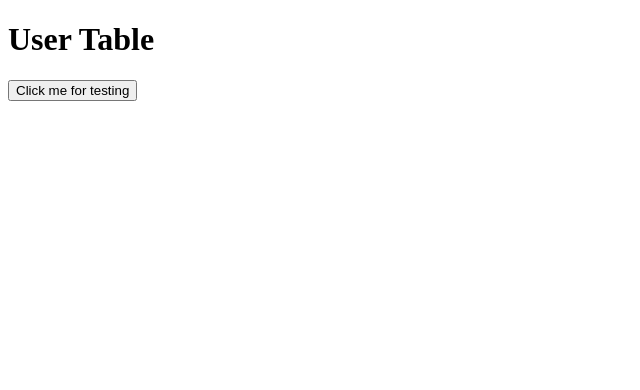
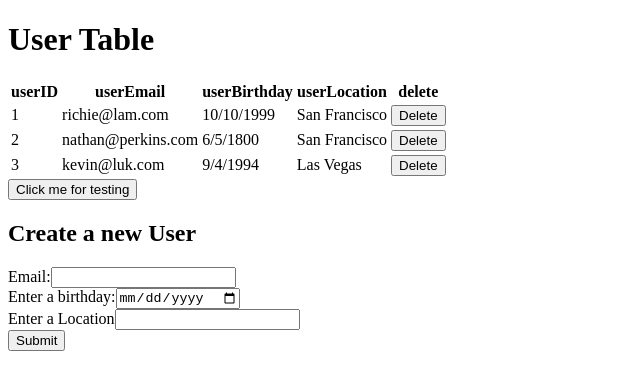
Before and after one commit to dtrannam/MONCH, a React (Create React App) app in the folder Frontend/monch/: page / in a window 1280 px wide. Shown: the top 390 px of the page, without its empty margins (0-640 px from the left). Built offline with nearby package versions, Linux system fonts and the light colour scheme.

Commit message:
user page

```diff
--- a/Frontend/monch/src/App.js
+++ b/Frontend/monch/src/App.js
@@ -1,13 +1,94 @@
 import React, {useState} from 'react';
 import { sample_users } from "./sample_data/users"
+import UserRow from "./components/UserRow"
+
+  /*
+  1. Create Sample Data X
+  2. Create Table X
+  3. Create row components X
+  4. Create form for insert X
+  5. create form for delete -----
+  6. create query for insert/delete -----
+  */
+
 
 function App() {
+  // State State Set Up
   const [users, setUsers] = useState(sample_users)
+
+  // Add SQL Query
+
+  // Form Set Up
+  const [email, setEmail] = useState("")
+  const [birthday, setBirthday] = useState("")
+  const [location, setLocation] = useState("")
+
+  function onChangeEmail(event) {
+    setEmail(event.target.value)
+  }
+
+  function onChangeBirthday(event) {
+    setBirthday(event.target.value)
+  }
+
+  function onChangeLocation(event) {
+    setLocation(event.target.value)
+  }
+  // Function Set Up
+
+  // Add SQL Insert
+  function createUser(event) {
+    event.preventDefault()
+    let newUser = {
+      userID: "None",
+      userEmail: email,
+      userBirthday: birthday,
+      userLocation: location
+    }
+    const updatedUsers = [... users]
+    updatedUsers.push(newUser)
+    setUsers(updatedUsers)
+  }
+
+  // Add SQL Delete
+  function deleteUser(id) {
+    alert(`Deleting a User ${id}`)
+    const updatedUsers = [... users]
+    updatedUsers.filter(user => user["userID"] !== id)
+    console.log(updatedUsers)
+  }
 
   return (
     <div>
-    <h1>User Table</h1>
-    <button onClick={() => console.log(users)}>Click me for testing</button>
+      <h1>User Table</h1>
+      <tbody>
+        <table>
+          <tr>
+            <th>userID</th>
+            <th>userEmail</th>
+            <th>userBirthday</th>
+            <th>userLocation</th>
+            <th>delete</th>
+          </tr>
+          {users.map((user) => {
+            return <UserRow data={user} deleteUser={deleteUser}/>
+          })}
+        </table>
+      </tbody>
+      <button onClick={() => console.log(users)}>Click me for testing</button>
+      <form onSubmit={createUser}>
+        <h2>Create a new User</h2>
+        <label for="userEmail">Email:</label>
+        <input type="email" id="userEmail" name="userEmail" onChange={e => onChangeEmail(e)}/>
+        <br/>
+        <label for="userBirthday">Enter a birthday:</label>
+        <input type="date" id="userBirthday" name="userBirthday" onChange={e => onChangeBirthday(e)}/>
+        <br/>
+        <label for="userLocation">Enter a Location</label>
+        <input type="text" id="userLocation" name="userLocation" onChange={e => onChangeLocation(e)}/>
+        <br/>
+        <input type="submit" value="Submit" />
+        </form>
     </div>
   );
 }
--- /dev/null
+++ b/Frontend/monch/src/components/UserRow.js
@@ -0,0 +1,14 @@
+function UserRow( props ) {
+    return (
+        <tr id={props.data.userID}>
+            <td>{props.data.userID}</td>
+            <td>{props.data.userEmail}</td>
+            <td>{props.data.userBirthday}</td>
+            <td>{props.data.userLocation}</td>
+            <td><button onClick={() => props.deleteUser(props.data.userID)}>Delete</button></td>
+        </tr>
+
+    );
+};
+
+export default UserRow;
```
Also changed, not shown: 1 other file (tests, documents, lock files or other folders).
